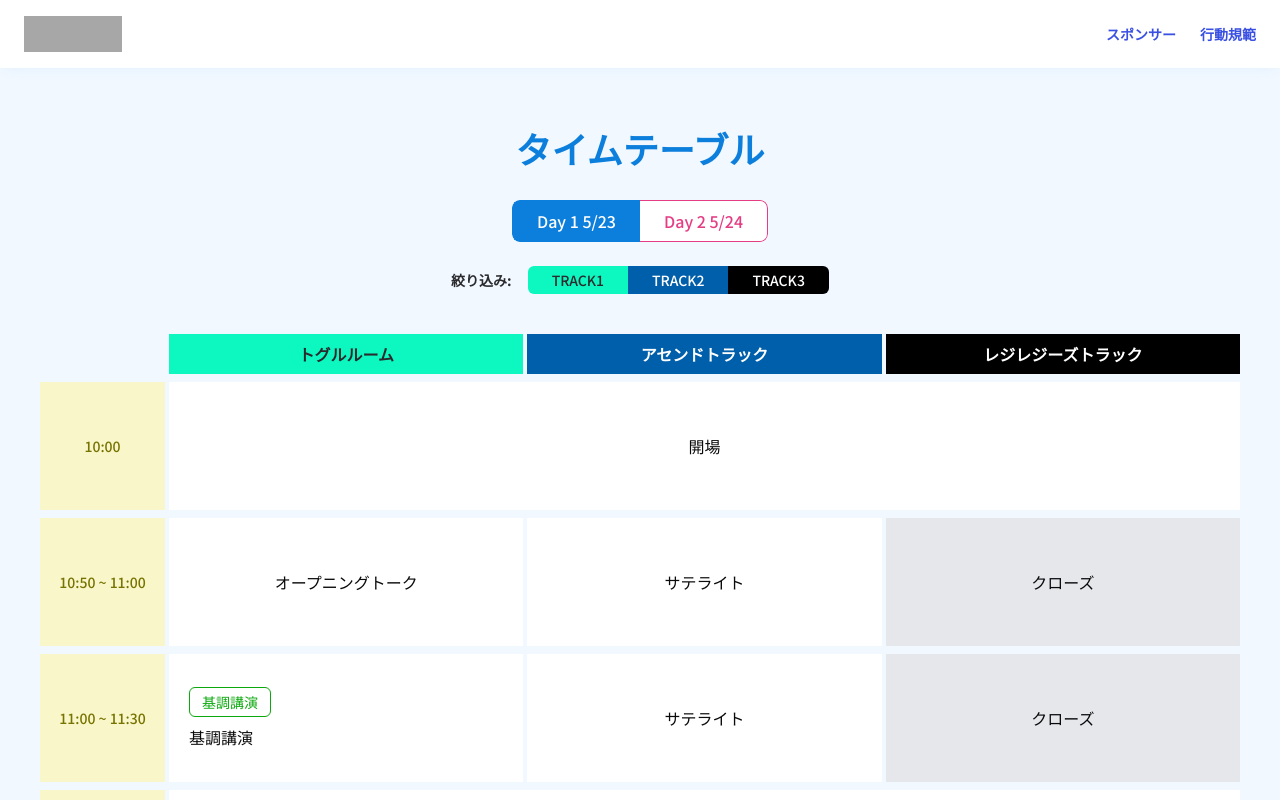
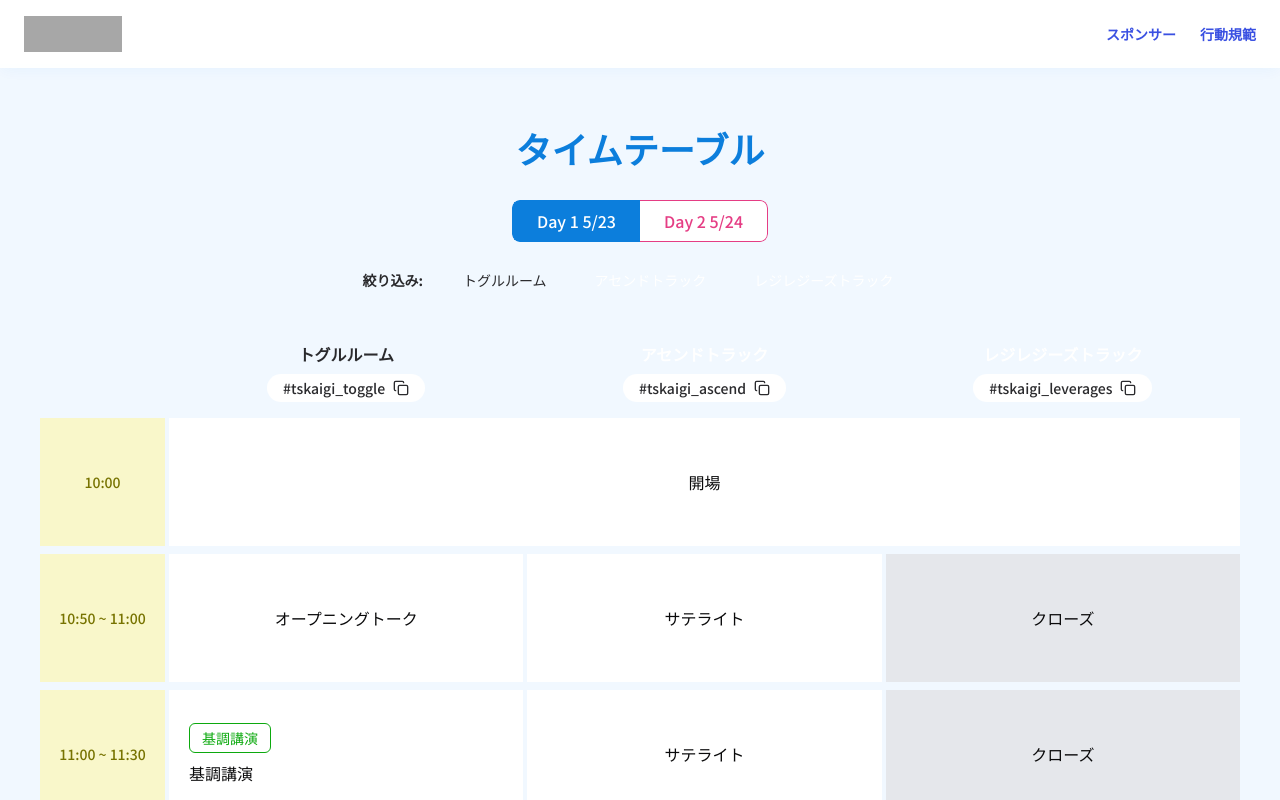
Before and after one commit to tskaigi/tskaigi2025-web-site, a Next.js app: page /wip/talks in a window 1280 px wide. Shown: the top 800 px of the page. Built offline with nearby package versions, Linux system fonts and the light colour scheme; grey boxes are pictures that could not be loaded.

Commit message:
feat: 🎸 絞り込みのUIを調整

```diff
--- a/src/app/wip/talks/page.tsx
+++ b/src/app/wip/talks/page.tsx
@@ -2,13 +2,13 @@
 import { Day1TimeTable } from "@/components/talks/Day1TimeTable";
 import { Day2TimeTable } from "@/components/talks/Day2TimeTable";
 import { EventDateTab } from "@/components/talks/EventDateTab";
+import { TrackHeader } from "@/components/talks/TrackHeader";
 import { TrackToggle } from "@/components/talks/TrackToggle";
-import { type EventDate, TRACK, type Track } from "@/constants/talkList";
+import type { EventDate, Track } from "@/constants/talkList";
 import { useState } from "react";
 
 const TalksPage = () => {
   const [currentDate, setCurrentDate] = useState<EventDate>("DAY1");
-
   const handleTabChange = (date: EventDate) => {
     setCurrentDate(date);
     // 必要に応じて他のロジックを追加
@@ -61,30 +61,16 @@ const TalksPage = () => {
         />
       </div>
 
-      {/* タイムテーブル全体を横スクロール可能なコンテナで囲む */}
       <div className="overflow-x-auto mt-10">
         <div className="min-w-full">
-          {/* ヘッダー行 - トラック名 */}
           <div
             className="grid gap-1"
             style={{ gridTemplateColumns: getGridTemplateColumns() }}
           >
             <div className="w-[70px] md:w-[99px] lg:w-[125px]" />
-            {visibleTracks.TRACK1 && (
-              <div className="bg-[#0CF8C0] p-2 text-center font-bold">
-                {TRACK.TRACK1.name}
-              </div>
-            )}
-            {visibleTracks.TRACK2 && (
-              <div className="bg-[#005FAA] p-2 text-center text-white font-bold">
-                {TRACK.TRACK2.name}
-              </div>
-            )}
-            {visibleTracks.TRACK3 && (
-              <div className="bg-[#000000] p-2 text-center text-white font-bold">
-                {TRACK.TRACK3.name}
-              </div>
-            )}
+            {visibleTracks.TRACK1 && <TrackHeader track={"TRACK1"} />}
+            {visibleTracks.TRACK2 && <TrackHeader track={"TRACK2"} />}
+            {visibleTracks.TRACK3 && <TrackHeader track={"TRACK3"} />}
           </div>
 
           {currentDate === "DAY1" ? (
--- /dev/null
+++ b/src/components/talks/TrackHeader/index.tsx
@@ -0,0 +1,48 @@
+import { Button } from "@/components/ui/button";
+import { TRACK, type Track } from "@/constants/talkList";
+import { Copy } from "lucide-react";
+import { useState } from "react";
+
+type Props = {
+  track: Track;
+};
+
+export function TrackHeader({ track }: Props) {
+  const [copySuccess, setCopySuccess] = useState(false);
+
+  // ハッシュタグをクリップボードにコピーする
+  const copyToClipboard = async (text: string) => {
+    try {
+      await navigator.clipboard.writeText(text);
+      setCopySuccess(true);
+      setTimeout(() => setCopySuccess(false), 2000);
+    } catch (err) {
+      console.error("クリップボードへのコピーに失敗しました", err);
+    }
+  };
+
+  return (
+    <div className={`bg-[${TRACK[track].color}] p-2 text-center`}>
+      <span
+        className={`font-bold ${track === "TRACK1" ? "text-black" : "text-white"}`}
+      >
+        {TRACK[track].name}
+      </span>
+      <div className="hidden md:flex justify-center mt-2">
+        <Button
+          onClick={() => copyToClipboard(TRACK[track].tag)}
+          className="rounded-full bg-white text-black hover:bg-gray-100 px-4 py-1 text-sm font-medium h-auto flex items-center gap-2"
+        >
+          {copySuccess ? (
+            <span>コピーしました！</span>
+          ) : (
+            <>
+              <span>{TRACK[track].tag}</span>
+              <Copy className="h-4 w-4" />
+            </>
+          )}
+        </Button>
+      </div>
+    </div>
+  );
+}
--- a/src/components/talks/TrackToggle/index.tsx
+++ b/src/components/talks/TrackToggle/index.tsx
@@ -33,15 +33,16 @@ export function TrackToggle({ visibleTracks, onToggleTrack }: Props) {
               className={cn(
                 "px-4 md:px-6 py-1 text-sm font-medium transition-colors flex items-center justify-center",
                 isVisible
-                  ? trackId === "TRACK1"
-                    ? "bg-[#0CF8C0] text-black"
-                    : trackId === "TRACK2"
-                      ? "bg-[#005FAA] text-white"
-                      : "bg-[#000000] text-white"
+                  ? `bg-[${TRACK[trackId].color}] ${TRACK[trackId].textColor}`
                   : "bg-black-300 text-white",
               )}
             >
-              {trackId}
+              <span className={"hidden md:inline ld:inline"}>
+                {TRACK[trackId].name}
+              </span>
+              <span className={"md:hidden lg:hidden"}>
+                {TRACK[trackId].shortName}
+              </span>
             </button>
           );
         })}
--- a/src/constants/talkList.ts
+++ b/src/constants/talkList.ts
@@ -7,12 +7,24 @@ export type EventDate = keyof typeof EVENT_DATE;
 export const TRACK = {
   TRACK1: {
     name: "トグルルーム",
+    shortName: "トグル",
+    color: "#0CF8C0",
+    textColor: "text-black",
+    tag: "#tskaigi_toggle",
   },
   TRACK2: {
     name: "アセンドトラック",
+    shortName: "アセンド",
+    color: "#005FAA",
+    textColor: "text-white",
+    tag: "#tskaigi_ascend",
   },
   TRACK3: {
     name: "レジレジーズトラック",
+    shortName: "レジレジーズ",
+    color: "#000000",
+    textColor: "text-white",
+    tag: "#tskaigi_leverages",
   },
 } as const;
 export type Track = keyof typeof TRACK;
```
